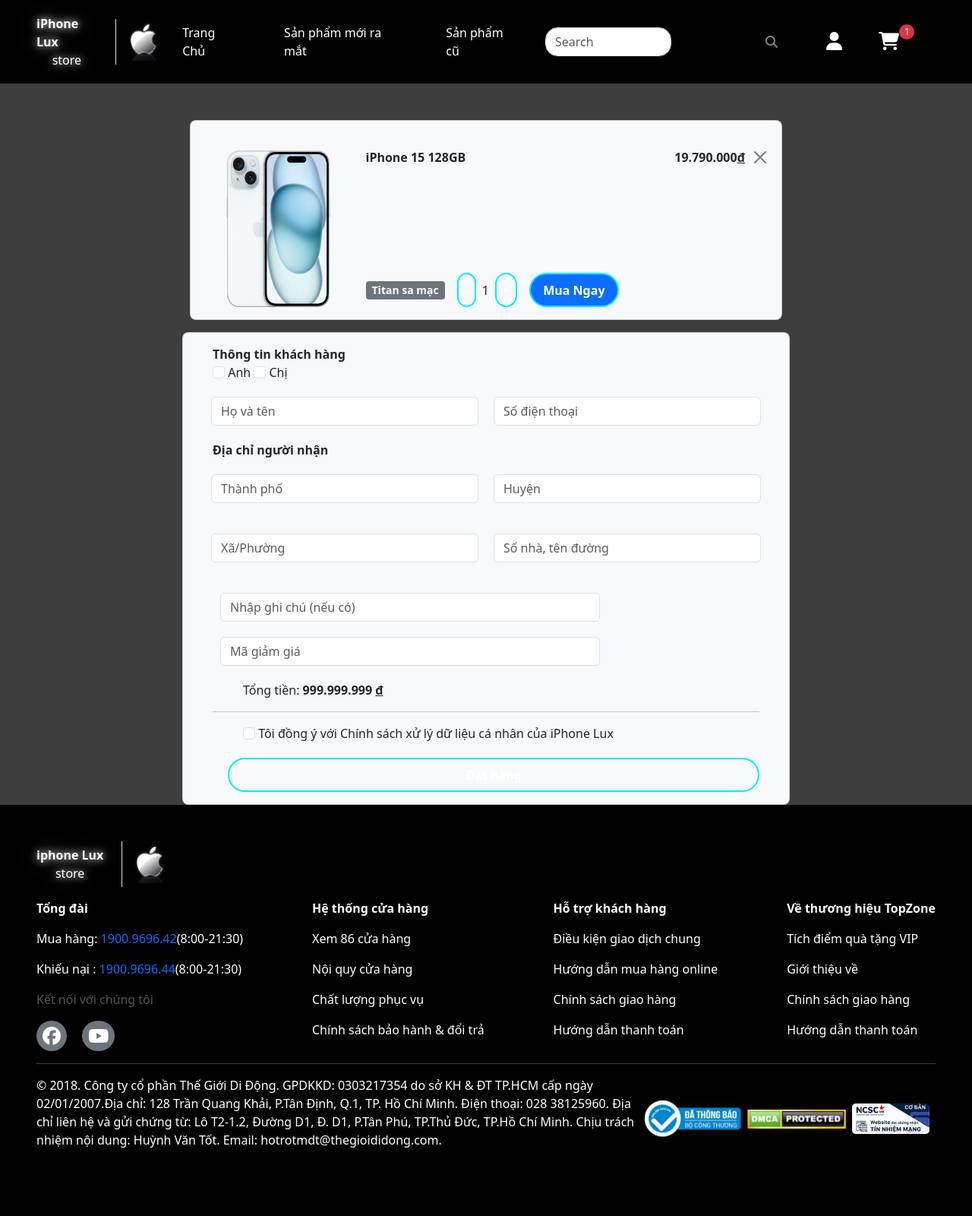
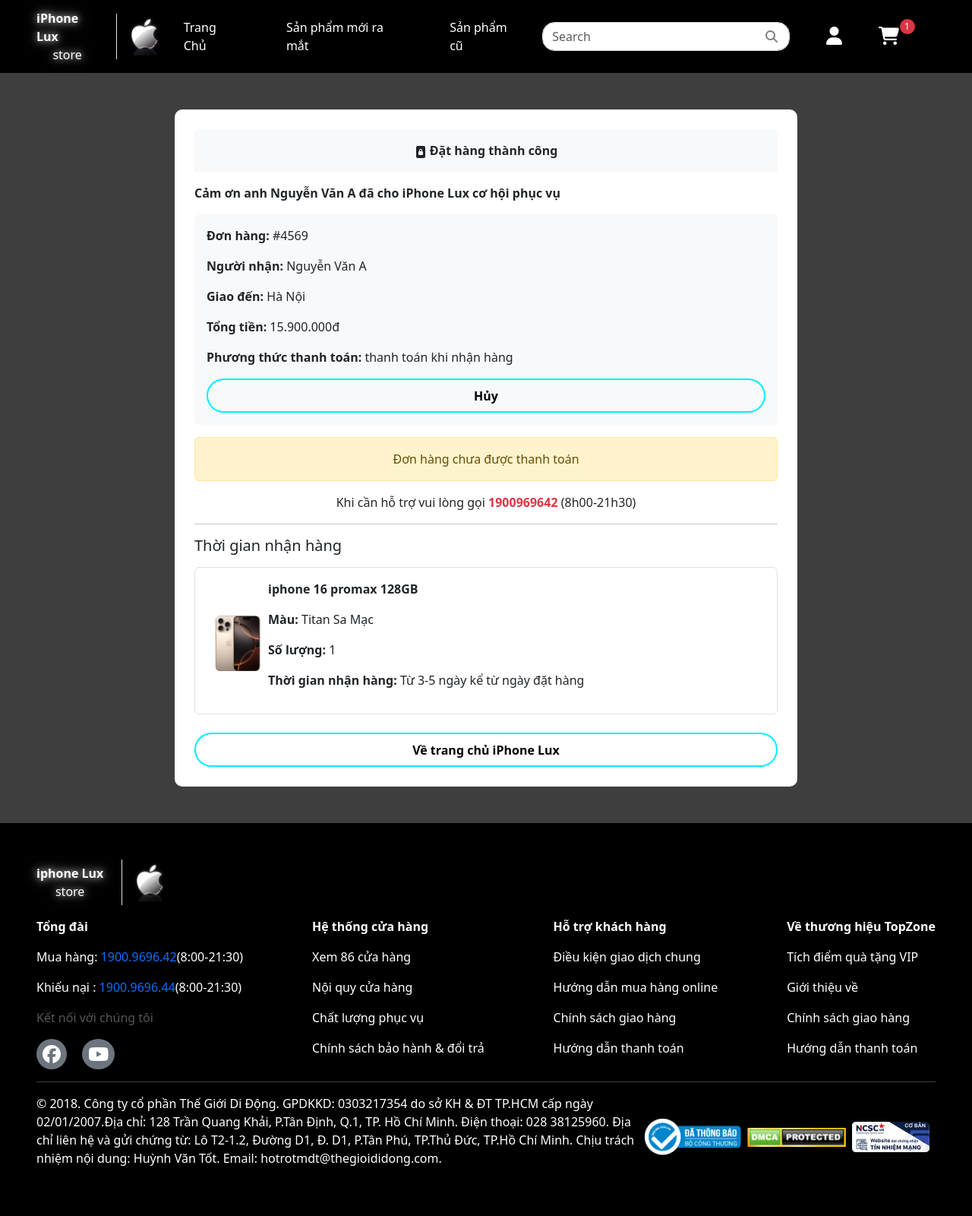
Before and after one commit to Kieutritiep/duan1Fpoly, a PHP site: page /baseDuanpoly/app/views/users/carts/cart_details.php in a window 1280 px wide. Shown: the whole page at 76% size. Before the commit the page ends 1510 px from the top, so only its background shows below. Run offline with PHP 8.4, Linux system fonts and the light colour scheme; some libraries are stand-ins or nearby versions.

Commit message:
binhupdate

```diff
--- a/app/controllers/users/loginController.php
+++ b/app/controllers/users/loginController.php
@@ -1,7 +1,7 @@
 <?php
     class loginController {
         public function __construct() {
-            $this->loginController = new loginModel;
+            $this-> loginController = new loginModel;
         }
         public function login() {
             require_once './views/users/login/login.php';
--- a/app/views/users/carts/cart_details.php
+++ b/app/views/users/carts/cart_details.php
@@ -1,115 +1,49 @@
 <?php
-    require_once $_SERVER['DOCUMENT_ROOT'] .'/baseDuanpoly/app/views/users/layout/header.php';
+require_once $_SERVER['DOCUMENT_ROOT'] . '/baseDuanpoly/app/views/users/layout/header.php';
 ?><!-- start Banner -->
-<style>
-    .form-control {
-        margin: 20px 10px;
-        width: 50%;
-    }
-    .form-control.gg{
-        width: 500px;
 
-    }
-    .card-body{
-        display: flex;
-        justify-content: space-around;
-        flex-wrap: wrap;
-    }
-    .img{
-        flex: 1;
-        width: 130px;
-    }
-    .card {
-  background-color: #f8f9fa;
-  border-radius: 8px;
-}
+<div class="container my-5 p-4" style="max-width: 820px; background-color: #fff; border-radius: 10px; border: 2px solid #F5F5F7;">
+    <div class="lock bg-light py-3 text-center rounded-top">
+        <svg xmlns="http://www.w3.org/2000/svg" width="16" height="16" fill="currentColor" class="bi bi-file-lock2-fill mr-2" viewBox="0 0 16 16">
+            <path d="M7 6a1 1 0 0 1 2 0v1H7z" />
+            <path d="M12 0H4a2 2 0 0 0-2 2v12a2 2 0 0 0 2 2h8a2 2 0 0 0 2-2V2a2 2 0 0 0-2-2m-2 6v1.076c.54.166 1 .597 1 1.224v2.4c0 .816-.781 1.3-1.5 1.3h-3c-.719 0-1.5-.484-1.5-1.3V8.3c0-.627.46-1.058 1-1.224V6a2 2 0 1 1 4 0" />
+        </svg>
+        <strong>Đặt hàng thành công</strong>
+    </div>
 
-.badge {
-  font-size: 0.875rem;
-  padding: 0.3rem 0.5rem;
-  border-radius: 4px;
-}
+    <p class="fw-semibold mt-3 ml-3">Cảm ơn anh Nguyễn Văn A đã cho iPhone Lux cơ hội phục vụ</p>
 
-.by {
-  padding: 0.4rem 1rem;
-}
+    <div class="p-3 mb-3 bg-light rounded">
+        <p><strong>Đơn hàng:</strong> #4569</p>
+        <p><strong>Người nhận:</strong> Nguyễn Văn A</p>
+        <p><strong>Giao đến:</strong> Hà Nội</p>
+        <p><strong>Tổng tiền:</strong> 15.900.000đ</p>
+        <p><strong>Phương thức thanh toán:</strong> thanh toán khi nhận hàng</p>
+        <button class="btn btn-outline-danger btn-sm " style="color: black;">Hủy</button>
+    </div>
 
+    <div class="alert alert-warning text-center font-weight-bold" role="alert">
+        Đơn hàng chưa được thanh toán
+    </div>
+    <p class="text-center">Khi cần hỗ trợ vui lòng gọi <strong class="text-danger">1900969642</strong> (8h00-21h30)</p>
 
-</style>
-<div class="card container p-3 mb-3" style="max-width: 780px;">
-  <div class="d-flex gap-3">
-    <img src="./public/images/iphone15.png" alt="iPhone 15" class="rounded" style="flex: 1;width: 130px; height: auto;">
+    <hr>
 
-    <div class="flex-grow-1">
+    <h5>Thời gian nhận hàng</h5>
+    <div class="product-info d-flex align-items-center p-3 mt-3 border rounded">
+        <img src="./public/images/iphone-16-pro-sa-mac-650x650.png" alt="Product Image" style="width: 80px; height: 80px; object-fit: cover;">
+        <div class="ml-3">
+            <p><strong>iphone 16 promax 128GB</strong></p>
+            <p><strong>Màu:</strong> Titan Sa Mạc</p>
+            <p><strong>Số lượng:</strong> 1</p>
+            <p><strong>Thời gian nhận hàng:</strong> Từ 3-5 ngày kể từ ngày đặt hàng</p>
+        </div>
+    </div>
 
-      <div class="d-flex justify-content-between align-items-start mb-2" style="margin-top: 20px;">
-        <span class="fw-bold">iPhone 15 128GB</span>
-        <div class="d-flex align-items-center gap-2">
-          <span class="fw-bold">19.790.000<u>đ</u></span>
-          <button class="btn-close fs-7" aria-label="close" data-bs-dismiss="alert"></button>
-        </div>
-      </div>
-
-
-      <div class="d-flex align-items-center gap-3" style="margin-top: 140px;">
-        <div>
-          <span class="badge bg-secondary">Titan sa mạc</span>
-        </div>
-
-        <div class="d-flex align-items-center gap-2">
-          <button class="btn btn-outline-secondary btn-sm">-</button>
-          <span>1</span>
-          <button class="btn btn-outline-secondary btn-sm">+</button>
-        </div>
-
-        <div>
-          <button class="btn btn-primary by">Mua Ngay</button>
-        </div>
-      </div>
+    <div class="text-center mt-4">
+        <button class="btn btn-outline-primary " style="color: black;">Về trang chủ iPhone Lux</button>
     </div>
-  </div>
 </div>
-
-
-<div class="card container " style="width: 800px;">
-    <div class="card-body">
-    <div>
-        <div>
-            <B>Thông tin khách hàng</B> <br>
-            <span><input class="form-check-input" type="checkbox" name="" id=""> Anh</span>
-            <span><input class="form-check-input" type="checkbox" name="" id=""> Chị</span>
-            <div class="row">
-            <input class="form-control col" type="text" placeholder="Họ và tên">
-            <input class="form-control col" type="text" placeholder="Số điện thoại">
-        </div>
-        </div>
-        <div>
-            <b>Địa chỉ người nhận</b>
-            <div class="row">
-                <input class="form-control col" type="text" placeholder="Thành phố">
-                <input class="form-control col" type="text" placeholder="Huyện">
-
-            </div>
-            <div class="row">
-            <input class="form-control col" type="text" placeholder="Xã/Phường">
-            <input class="form-control col" type="text" placeholder="Số nhà, tên đường">
-            </div>
-            <div><input class="form-control gg" type="text" placeholder="Nhập ghi chú (nếu có)"></div>
-            <div><input class="form-control gg" type="text" placeholder="Mã giảm giá">
-
-        </div>
-        </div>
-        <div >
-            <span style="margin-left: 40px;">Tổng tiền: </span>
-            <b>999.999.999 <u>đ</u></b>
-            <hr>
-            <span style="margin-left: 40px;"><input class="form-check-input" type="checkbox" name="" id=""> Tôi đồng ý với Chính sách xử lý dữ liệu cá nhân của iPhone Lux</span>
-
-        </div>
-       <div ><button class="btn btn-outline-primary " style="width: 700px; margin-left: 20px; margin-top: 20px;">Đặt hàng</button></div>
-    </div>
-    </div>
-    </div>
 <?php
-    require_once $_SERVER['DOCUMENT_ROOT'] .'/baseDuanpoly/app/views/users/layout/footter.php';
+require_once $_SERVER['DOCUMENT_ROOT'] . '/baseDuanpoly/app/views/users/layout/footter.php';
 ?>
--- a/app/views/users/products/listProductUser.php
+++ b/app/views/users/products/listProductUser.php
@@ -1,11 +1,8 @@
 <?php
     require_once $_SERVER['DOCUMENT_ROOT'] .'/baseDuanpoly/app/views/users/layout/header.php';
 ?><!-- start Banner -->
-<<<<<<< HEAD
         <div class="container2" style="padding:0 80px;">
-=======
         <dclass="container" style="padding:0 80px;"iv class="container" style="padding:0 80px;">
->>>>>>> 637da0f212a56193b7247e3118c0fc42b592315b
             <div id="carouselExampleDark" class="carousel carousel-dark slide">
             <div class="carousel-indicators">
                 <button type="button" data-bs-target="#carouselExampleDark" data-bs-slide-to="0" class="active" aria-current="true" aria-label="Slide 1"></button>
```
Also changed, not shown: app/controllers/users/cartController.php (added, +10 -0 lines), app/controllers/users/cart_detailsController.php (added, +10 -0 lines), app/controllers/users/cart_trongController.php (added, +10 -0 lines), app/models/users/cartModel.php (added, +7 -0 lines), app/models/users/cart_detailsModel.php (added, +7 -0 lines), app/models/users/cart_trongModel.php (added, +7 -0 lines), app/views/users/carts/cart.php (added, +100 -0 lines), .htaccess.
